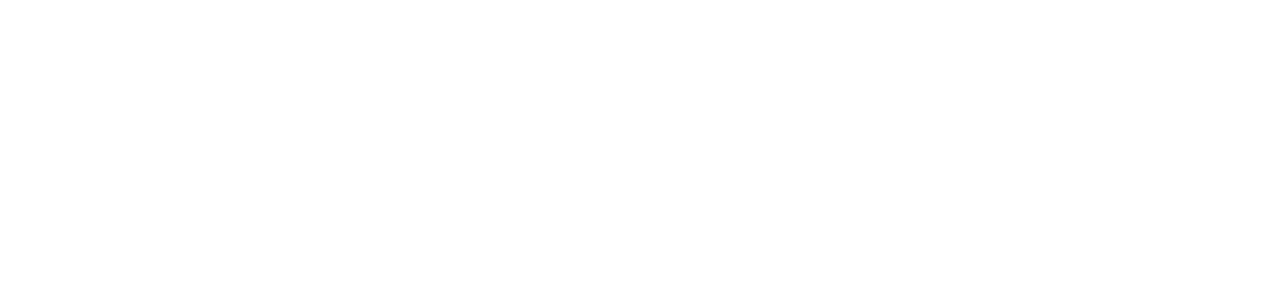
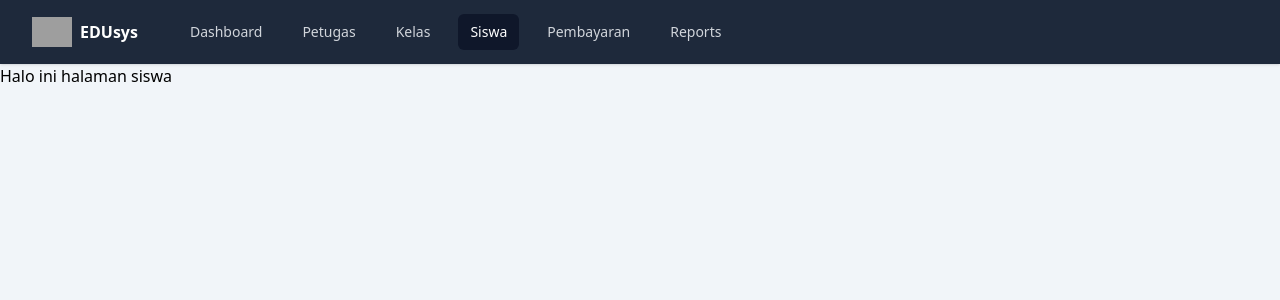
Before and after one commit to hifdzimaulana/ukl-spp-frontend, a React (Vite) app: page /siswa in a window 1280 px wide. Before the commit this address had no page. Shown: the top 300 px of the page. Built offline with nearby package versions, Linux system fonts and the light colour scheme; grey boxes are pictures that could not be loaded; the HTML template or start-up script is replaced by a standard one.

Commit message:
feat(pages): create new pages

```diff
--- a/src/App.tsx
+++ b/src/App.tsx
@@ -1,11 +1,16 @@
-import { BrowserRouter, Routes, Route, Navigate } from "react-router-dom";
-import { Dashboard } from "./pages";
+import { BrowserRouter, Routes, Route } from "react-router-dom";
+import { Dashboard, Kelas, Pembayaran, Petugas, Reports, Siswa } from "./pages";
 
 function App() {
   return (
     <BrowserRouter>
       <Routes>
         <Route path="/dashboard" element={<Dashboard />} />
+        <Route path="/petugas" element={<Petugas />} />
+        <Route path="/siswa" element={<Siswa />} />
+        <Route path="/kelas" element={<Kelas />} />
+        <Route path="/pembayaran" element={<Pembayaran />} />
+        <Route path="/reports" element={<Reports />} />
       </Routes>
     </BrowserRouter>
   );
--- a/src/components/Navbar.tsx
+++ b/src/components/Navbar.tsx
@@ -7,11 +7,11 @@
 
   const navs = [
     { name: "Dashboard", path: "/dashboard" },
-    { name: "Petugas", path: "/a" },
-    { name: "Kelas", path: "/e" },
-    { name: "Siswa", path: "/y" },
-    { name: "Pembayaran", path: "/s" },
-    { name: "Reports", path: "/x" },
+    { name: "Petugas", path: "/petugas" },
+    { name: "Kelas", path: "/kelas" },
+    { name: "Siswa", path: "/siswa" },
+    { name: "Pembayaran", path: "/pembayaran" },
+    { name: "Reports", path: "/reports" },
   ];
   const navClass =
     "text-gray-300 hover:bg-gray-700 hover:text-white px-3 py-2 rounded-md text-sm font-medium";
--- /dev/null
+++ b/src/pages/Dashboard.page.tsx
@@ -0,0 +1,12 @@
+import { Navbar } from "../components";
+
+function DashboardPage() {
+  return (
+    <div className="bg-slate-100 w-screen h-screen">
+      <Navbar />
+      Sistem Pembayaran Sekolah
+    </div>
+  );
+}
+
+export default DashboardPage;
--- a/src/pages/Dashboard.tsx
+++ b/src/pages/Kelas.page.tsx
@@ -1,12 +1,12 @@
 import { Navbar } from "../components";
 
-function Dashboard() {
+function KelasPage() {
   return (
     <div className="bg-slate-100 w-screen h-screen">
       <Navbar />
-      Sistem Pembayaran Sekolah
+      Halo ini Kelas
     </div>
   );
 }
 
-export default Dashboard;
+export default KelasPage;
--- /dev/null
+++ b/src/pages/Pembayaran.page.tsx
@@ -0,0 +1,12 @@
+import { Navbar } from "../components";
+
+function PembayaranPage() {
+  return (
+    <div className="bg-slate-100 w-screen h-screen">
+      <Navbar />
+      Halo ini halaman pembayaran
+    </div>
+  );
+}
+
+export default PembayaranPage;
--- /dev/null
+++ b/src/pages/Petugas.page.tsx
@@ -0,0 +1,12 @@
+import { Navbar } from "../components";
+
+function PetugasPage() {
+  return (
+    <div className="bg-slate-100 w-screen h-screen">
+      <Navbar />
+      Halo ini petugas
+    </div>
+  );
+}
+
+export default PetugasPage;
--- /dev/null
+++ b/src/pages/Reports.page.tsx
@@ -0,0 +1,12 @@
+import { Navbar } from "../components";
+
+function ReportsPage() {
+  return (
+    <div className="bg-slate-100 w-screen h-screen">
+      <Navbar />
+      Reports page
+    </div>
+  );
+}
+
+export default ReportsPage;
--- /dev/null
+++ b/src/pages/Siswa.page.tsx
@@ -0,0 +1,12 @@
+import { Navbar } from "../components";
+
+function SiswaPage() {
+  return (
+    <div className="bg-slate-100 w-screen h-screen">
+      <Navbar />
+      Halo ini halaman siswa
+    </div>
+  );
+}
+
+export default SiswaPage;
```
Also changed, not shown: src/pages/index.tsx (+6 -1 lines).
